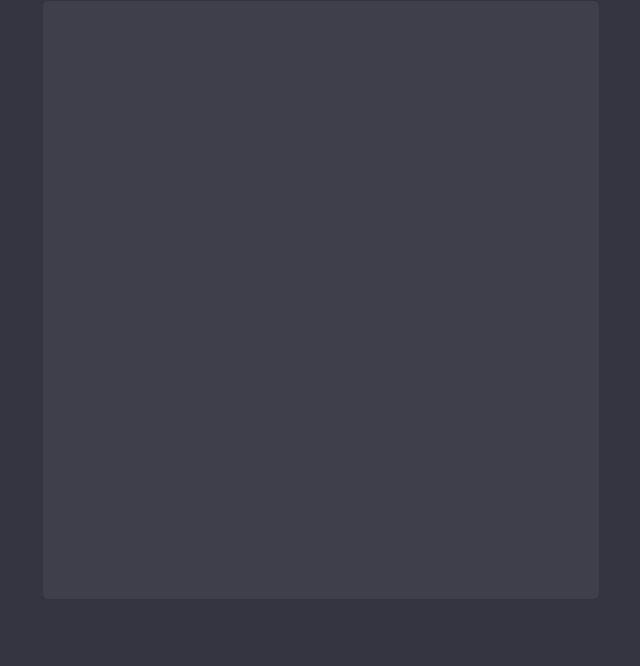
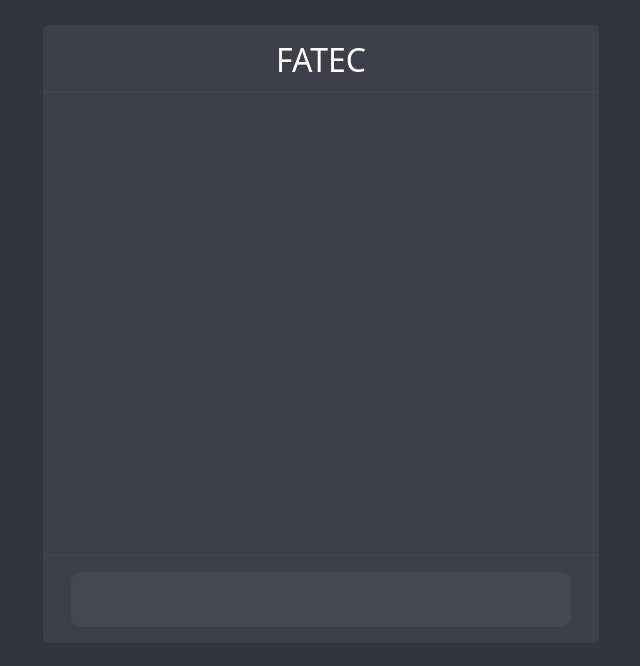
Before and after one commit to AlnDevE/chatbot-ia-angular, an Angular app: page /chatia-fatec in a window 1280 px wide. Shown: the top 666 px of the page, without its empty margins (319-959 px from the left). Built offline with nearby package versions, Linux system fonts and the light colour scheme.

Commit message:
syles of chat area

```diff
--- a/src/app/chatia-fatec/chatia-fatec.component.html
+++ b/src/app/chatia-fatec/chatia-fatec.component.html
@@ -1,5 +1,15 @@
 <div class="container">
-  <div class="card">
+  <div class="card mt-4 d-flex flex-col">
+    <h2 class="mt-3">FATEC</h2>
+    <div class="line w-100 mt-1"></div>
+    <div class="msgs">
 
+    </div>
+    <div class="line w-100">
+
+    </div>
+    <div class="ipt mt-3 mb-3">
+
+    </div>
   </div>
 </div>
--- a/src/app/chatia-fatec/chatia-fatec.component.scss
+++ b/src/app/chatia-fatec/chatia-fatec.component.scss
@@ -1,7 +1,3 @@
-.ipt{
-  background-color: hsla(0,0%,100%,.05);
-}
-
 .container{
   display: flex;
   align-items: center;
@@ -10,6 +6,27 @@
 
 .card{
   width: 50%;
-  height: 600px;
+  height: 620px;
   background-color: hsla(0,0%,100%,.05);
+  align-items: center;
 }
+
+.line{
+  height: 1px;
+  border: solid 1px hsla(0,0%,50%,.05);
+}
+
+h2{
+  color: white;
+}
+
+.msgs{
+  height: 75%;
+}
+
+.ipt{
+  width: 90%;
+  height: 9%;
+  border-radius: 10px;
+  background-color:  hsla(0, 0%, 80%, 0.05);
+}
```
